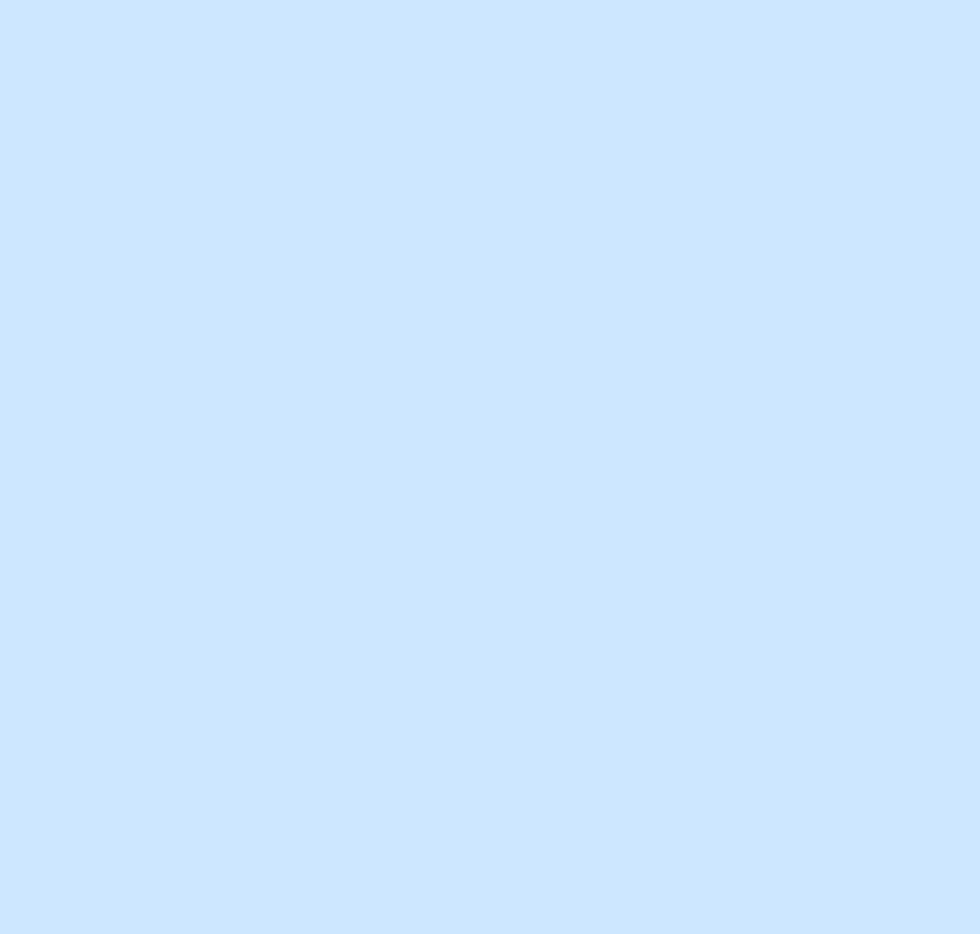
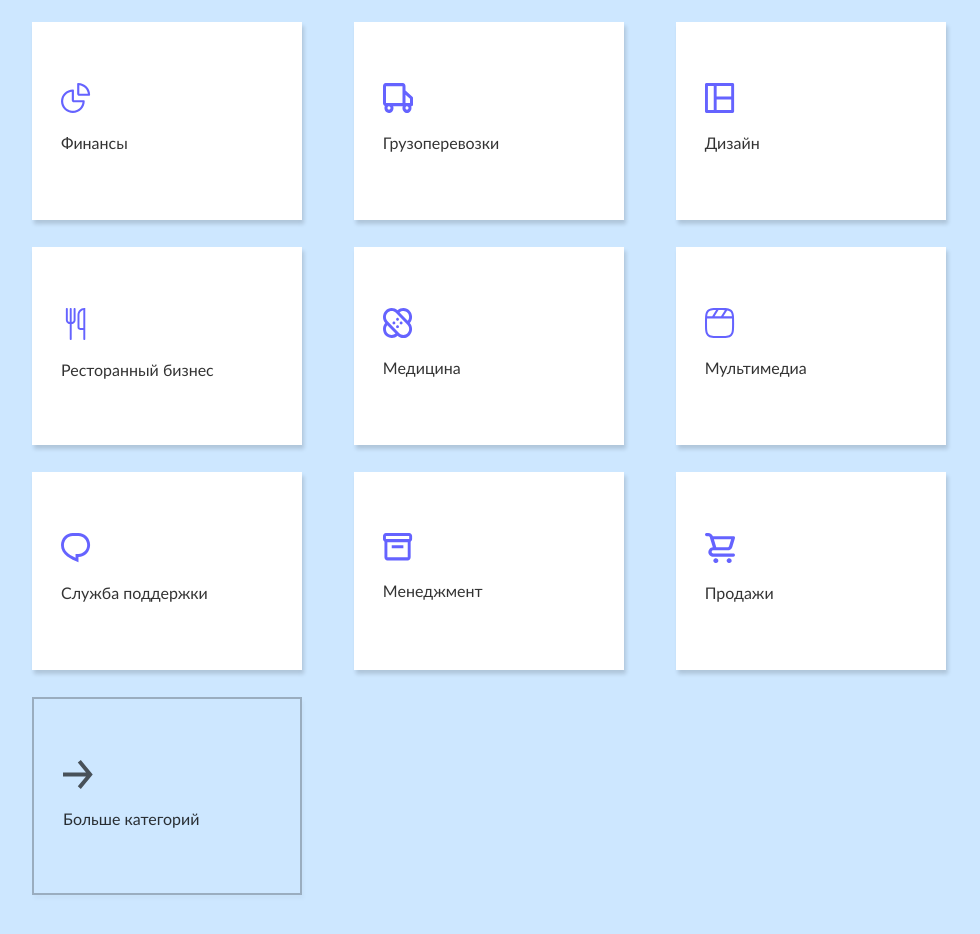
Before and after one commit to m-strelnikova/cooljob_project, a React (Vite) app: page / in a window 1280 px wide. Shown: the part 1140-2074 px from the top of the page, without its empty margins (68-1048 px from the left). Before the commit the page ends 984 px from the top, so only its background shows below. Built offline with nearby package versions, Linux system fonts and the light colour scheme.

Commit message:
category cards ready

```diff
--- a/src/components/categoryCard/index.jsx
+++ b/src/components/categoryCard/index.jsx
@@ -1,13 +1,13 @@
-
+import style from './styles.module.css';
 
 function CategoryCard({ id, title, icon }) {
+
     return (
-        <>
-            <li key={id}>
-                <img src={icon} alt={title} />
-                <h4>{title}</h4>
-            </li>
-        </>
+        <div className={id === 1000 ? style.showmore : style.category_card}>
+            <img src={icon} alt={title} />
+            <h4>{title}</h4>
+        </div >
     )
 
 }
+export default CategoryCard;
--- /dev/null
+++ b/src/components/categoryCard/styles.module.css
@@ -0,0 +1,38 @@
+.category_card {
+    padding: 61px 0 45px 29px;
+    display: flex;
+    flex-direction: column;
+    align-self: flex-start;
+    justify-content: flex-start;
+    width: 270px;
+    height: 198px;
+    box-shadow: 2px 4px 4px 0 rgba(0, 0, 0, 0.15);
+    background: #fff;
+    margin-bottom: 27px;
+}
+
+.showmore {
+    padding: 61px 0 45px 29px;
+    display: flex;
+    flex-direction: column;
+    align-self: flex-start;
+    justify-content: flex-start;
+    width: 270px;
+    height: 198px;
+    box-shadow: 2px 4px 4px 0 rgba(0, 0, 0, 0.027);
+    margin-bottom: 27px;
+    background-color: #CDE7FF;
+    border: 2px solid rgba(0, 0, 0, 0.25);
+}
+
+img {
+    width: 30px;
+    max-height: 32px;
+}
+
+h4 {
+    margin-top: 20px;
+    font-weight: 500;
+    font-size: 16px;
+    color: rgba(0, 0, 0, 0.8);
+}
--- a/src/components/categoryCardList/index.jsx
+++ b/src/components/categoryCardList/index.jsx
@@ -1,67 +1,70 @@
-import styles from './styles.module.css'
-
+import style from './styles.module.css'
+import CategoryCard from '../categoryCard';
 const categoryCardList = [
     {
         id: Math.random(),
         title: "Финансы",
-        icon: '../../assets/icons/finance.svg'
+        icon: new URL('../../assets/icons/finance.svg', import.meta.url).href
     },
     {
         id: Math.random(),
         title: "Грузоперевозки",
-        icon: '../../assets/icons/logistic.svg'
+        icon: new URL('../../assets/icons/logistic.svg', import.meta.url).href
     },
     {
         id: Math.random(),
         title: "Дизайн",
-        icon: '../../assets/icons/design.svg'
+        icon: new URL('../../assets/icons/design.svg', import.meta.url).href
     },
     {
         id: Math.random(),
         title: "Ресторанный бизнес",
-        icon: '../../assets/icons/restauran.svg'
+        icon: new URL('../../assets/icons/restauran.svg', import.meta.url).href
     },
     {
         id: Math.random(),
         title: "Медицина",
-        icon: '../../assets/icons/medicine.svg'
+        icon: new URL('../../assets/icons/medicine.svg', import.meta.url).href
     },
     {
         id: Math.random(),
         title: "Мультимедиа",
-        icon: '../../assets/icons/media.svg'
+        icon: new URL('../../assets/icons/media.svg', import.meta.url).href
     },
     {
         id: Math.random(),
         title: "Служба поддержки",
-        icon: '../../assets/icons/support.svg'
+        icon: new URL('../../assets/icons/support.svg', import.meta.url).href
     },
     {
         id: Math.random(),
         title: "Менеджмент",
-        icon: '../../assets/icons/management.svg'
+        icon: new URL('../../assets/icons/management.svg', import.meta.url).href
     },
     {
         id: Math.random(),
         title: "Продажи",
-        icon: '../../assets/icons/sales.svg'
+        icon:  new URL('../../assets/icons/sales.svg', import.meta.url).href
     },
     {
-        id: Math.random(),
+        id: 1000,
         title: "Больше категорий",
-        icon: '../../assets/icons/arrow_more.svg'
+        icon: new URL('../../assets/icons/arrow_more.svg', import.meta.url).href
     },
 ]
+
+
 function CategoryCardList() {
     return (
-        <div>
+        <div className={style.cardList}>
             <h2>Работа по категориям</h2>
             <ul> {categoryCardList.map((card) => {
                 return (
-                   <categoryCard {...card}/>
+                    <li key={card.id}>
+                        <CategoryCard {...card} />
+                    </li>
                 )
-            }
-            )}
+            })}
             </ul>
         </div>
     )
--- a/src/components/categoryCardList/styles.module.css
+++ b/src/components/categoryCardList/styles.module.css
@@ -0,0 +1,14 @@
+.cardList {
+    margin: 107px 100px 132px 100px;
+    display: flex;
+    flex-direction: column;
+}
+h2 {
+    margin-bottom: 42px;
+}
+ul {
+    list-style: none;
+    display: flex;
+    gap: 4.8%;
+    flex-wrap: wrap;
+}
--- a/src/components/main/index.jsx
+++ b/src/components/main/index.jsx
@@ -1,6 +1,7 @@
 import style from './styles.module.css'
 import HelpFindWork from '../helpFindWork';
-import SearchBar from '../searchBar'
+import SearchBar from '../searchBar';
+import CategoryCardList from '../categoryCardList';
 
 function Main() {
     return (<>
@@ -15,6 +16,7 @@ function Main() {
 
         </div>
         <HelpFindWork />
+        <CategoryCardList />
     </>
 
     )
```
